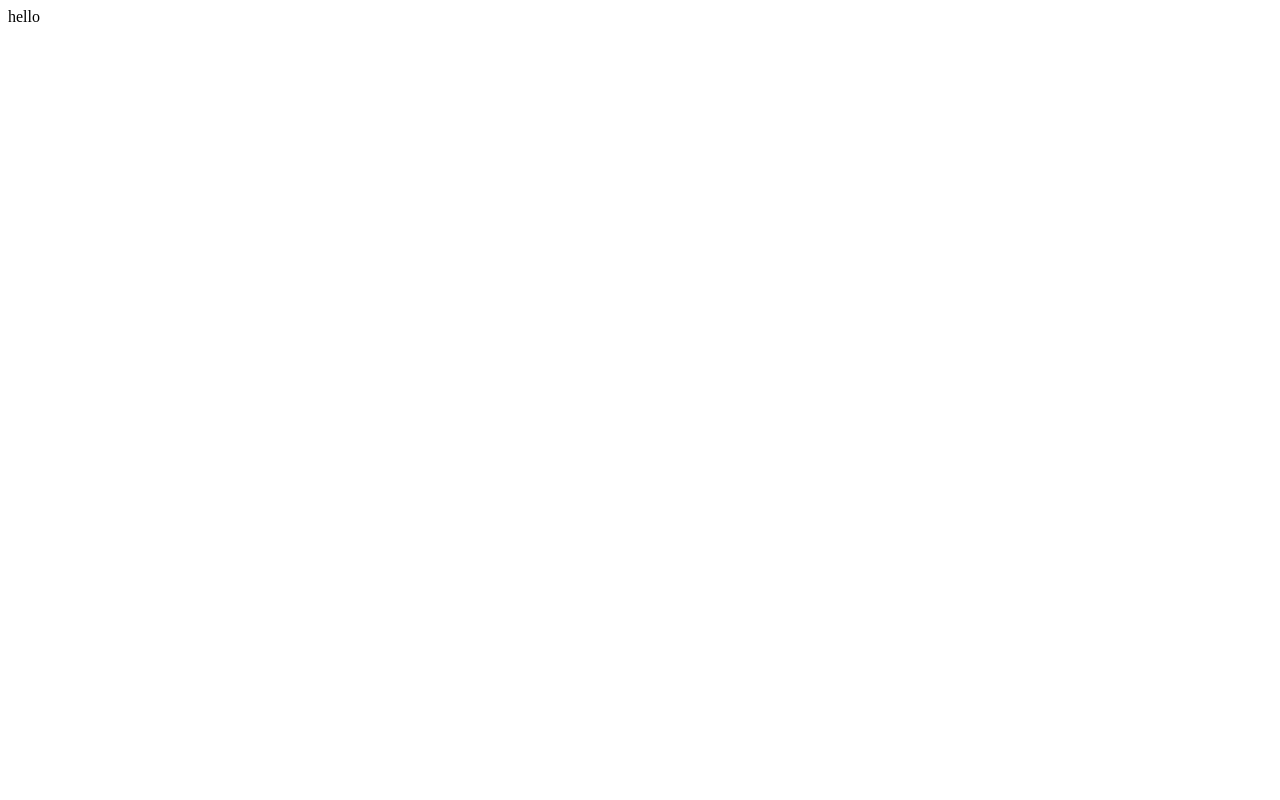
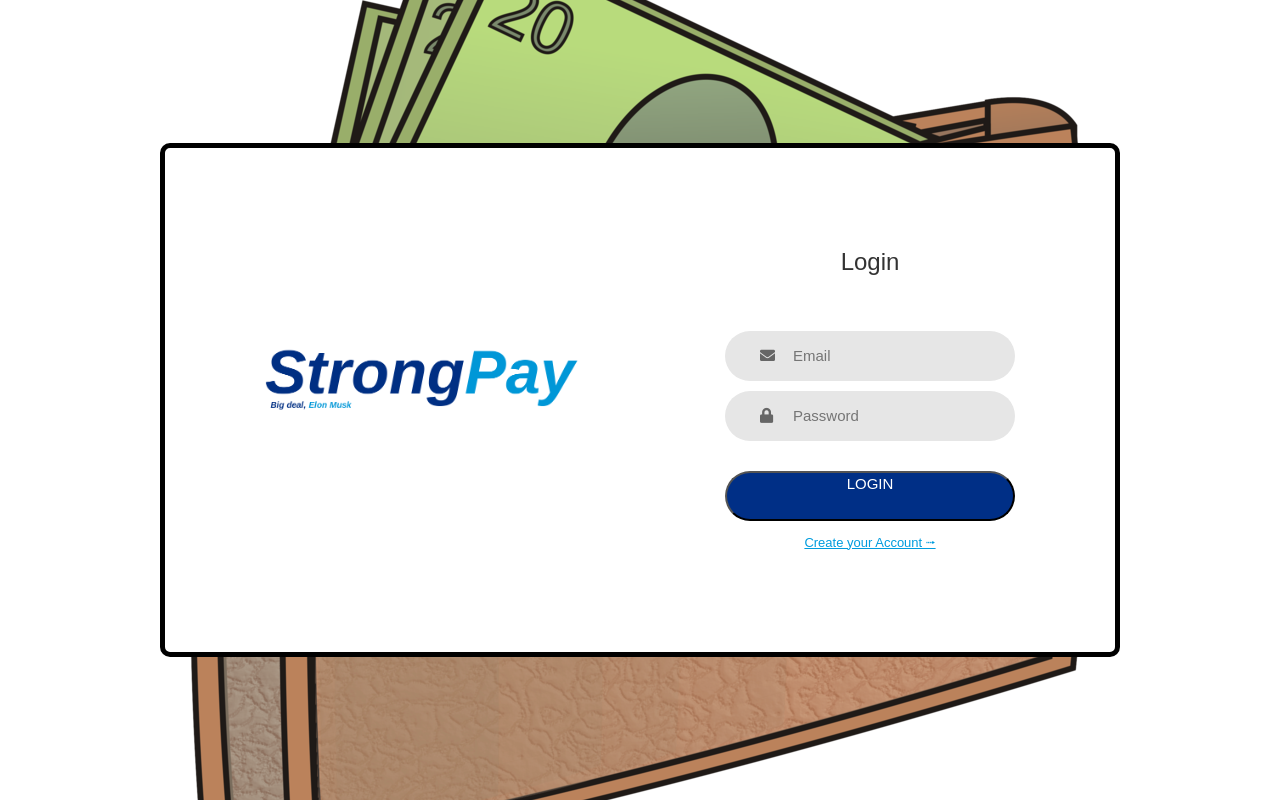
Before and after one commit to cristianovagos/stroam, a Flask app: page / in a window 1280 px wide. Before the commit the page is almost empty. Run offline with Flask 2, Linux system fonts and the light colour scheme; some libraries are stand-ins or nearby versions.

Commit message:
Start of payment gateway front-end > Adds login template > Adds css for template > Adds images necessary

```diff
--- /dev/null
+++ b/payment/payment/static/style/style.css
@@ -0,0 +1,174 @@
+
+*{
+  margin: 0px;
+  padding: 0px;
+  box-sizing: border-box;
+}
+
+.background{
+  width: 100%;
+  margin: 0 auto;
+}
+
+.container{
+  width: 100%;
+  min-height: 100vh;
+  display: -webkit-box;      /* OLD - iOS 6-, Safari 3.1-6 */
+  display: -moz-box;         /* OLD - Firefox 19- (buggy but mostly works) */
+  display: -ms-flexbox;      /* TWEENER - IE 10 */
+  display: -webkit-flex;     /* NEW - Chrome */
+  display: flex;             /* NEW, Spec - Opera 12.1, Firefox 20+ */
+  flex-wrap: wrap;
+  justify-content: center;
+  align-items: center;
+  padding: 15px;
+  background-image: url(../images/wallet.png);
+  background-repeat: no-repeat;
+  background-position: center;
+}
+
+.wrap-login{
+  width: 960px;
+  background: #fff;
+  border-radius: 10px;
+  border-style: solid;
+  border-width: 5px;
+  overflow: hidden;
+  display: -webkit-box;      /* OLD - iOS 6-, Safari 3.1-6 */
+  display: -moz-box;         /* OLD - Firefox 19- (buggy but mostly works) */
+  display: -ms-flexbox;      /* TWEENER - IE 10 */
+  display: -webkit-flex;     /* NEW - Chrome */
+  display: flex;             /* NEW, Spec - Opera 12.1, Firefox 20+ */
+  flex-wrap: wrap;
+  justify-content: space-between;
+  padding: 100px 100px 100px 100px;
+}
+
+.image-div{
+  width: 316px;
+  height: 100%;
+  line-height: 250px;
+}
+
+.image-div img {
+  max-width: 100%;
+  vertical-align: middle;
+  border-style: none;
+}
+
+.login-form{
+  width: 290px;
+}
+
+.login-title{
+  font-family: Arimo;
+  font-size: 24px;
+  color: #333333;
+  line-height: 1.2;
+  text-align: center;
+  width: 100%;
+  display: block;
+  padding-bottom: 54px;
+}
+
+.login-input{
+  position : relative;
+  width: 100%;
+  z-index: 1;
+  margin-bottom: 10px;
+}
+
+.login-input input{
+  font-family: Arimo;
+  font-size: 15px;
+  line-height: 1.5;
+  color: #666666;
+  display: block;
+  width: 100%;
+  background: #e6e6e6;
+  height: 50px;
+  border-radius: 25px;
+  padding: 0 30px 0 68px;
+  outline: none;
+  border: none;
+}
+
+.login-input span{
+  font-size: 15px;
+  display: -webkit-box;      /* OLD - iOS 6-, Safari 3.1-6 */
+  display: -moz-box;         /* OLD - Firefox 19- (buggy but mostly works) */
+  display: -ms-flexbox;      /* TWEENER - IE 10 */
+  display: -webkit-flex;     /* NEW - Chrome */
+  display: flex;             /* NEW, Spec - Opera 12.1, Firefox 20+ */
+  align-items: center;
+  position: absolute;
+  border-radius: 25px;
+  bottom: 0;
+  left: 0;
+  width: 100%;
+  height: 100%;
+  padding-left: 35px;
+  pointer-events: none;
+  color: #666666;
+}
+
+.login-button {
+  width: 100%;
+  display: -webkit-box;      /* OLD - iOS 6-, Safari 3.1-6 */
+  display: -moz-box;         /* OLD - Firefox 19- (buggy but mostly works) */
+  display: -ms-flexbox;      /* TWEENER - IE 10 */
+  display: -webkit-flex;     /* NEW - Chrome */
+  display: flex;             /* NEW, Spec - Opera 12.1, Firefox 20+ */
+  flex-wrap: wrap;
+  justify-content: center;
+  padding-top: 20px;
+}
+
+.login-button button{
+  font-family: Arimo;
+  font-size: 15px;
+  line-height: 1.5;
+  color: #fff;
+  text-transform: uppercase;
+  width: 100%;
+  height: 50px;
+  border-radius: 25px;
+  background: #002f86;
+  display: -webkit-box;      /* OLD - iOS 6-, Safari 3.1-6 */
+  display: -moz-box;         /* OLD - Firefox 19- (buggy but mostly works) */
+  display: -ms-flexbox;      /* TWEENER - IE 10 */
+  display: -webkit-flex;     /* NEW - Chrome */
+  display: flex;             /* NEW, Spec - Opera 12.1, Firefox 20+ */
+  justify-content: center;
+  align-items: centar;
+  padding: 0 25px;
+}
+
+.create-account{
+  padding-top: 12px;
+  text-align: center;
+}
+
+.create-account a{
+  font-family: Arimo;
+  font-size: 13px;
+  line-height: 1.5;
+  color: #009cde;
+}
+
+/* Responsive */
+
+@media (max-width: 845px) {
+  .wrap-login {
+    justify-content: center;
+    padding: 100px 100px 100px 100px;
+  }
+
+  .image-div{
+    line-height: 100px;
+  }
+
+  .login100-form {
+    width: 50%;
+  }
+}
--- a/payment/payment/templates/index.html
+++ b/payment/payment/templates/index.html
@@ -1 +1,47 @@
-<p> hello </p>
+<!DOCTYPE HTML>
+
+<html>
+
+<head>
+    <link rel= "stylesheet" type= "text/css" href="{{ url_for('static',filename='style/style.css') }}">
+    <link rel="stylesheet" href="https://use.fontawesome.com/releases/v5.3.1/css/all.css" integrity="sha384-mzrmE5qonljUremFsqc01SB46JvROS7bZs3IO2EmfFsd15uHvIt+Y8vEf7N7fWAU" crossorigin="anonymous">
+</head>
+
+<body>
+    <div class="background">
+        <div class="container">
+            <div class="wrap-login">
+
+                <div class="image-div">
+                    <img src="{{ url_for('static',filename='images/logo-musk.png') }}" alt="StrongPay"/>
+                </div>
+
+                <form class="login-form">
+                    <span class="login-title"> Login </span>
+
+                    <div class="login-input">
+                        <input type="text" name="email" placeholder="Email" />
+                        <span> <i class="fa fa-envelope" aria-hidden="true"></i> </span>
+                    </div>
+
+                    <div class="login-input">
+                        <input type="password" name="pass" placeholder="Password" />
+                        <span> <i class="fa fa-lock" aria-hidden="true"></i> </span>
+                    </div>
+
+                    <div class="login-button">
+                        <button>Login</button>
+                    </div>
+
+                    <div class="create-account">
+                        <a href="#" >Create your Account ⭬</a>
+                    </div>
+
+                </form>
+
+            </div>
+        </div>
+    </div>
+</body>
+
+</html>
```
Also changed, not shown: payment/payment/static/images/logo-musk.png (added), payment/payment/static/images/logo.png (added), payment/payment/static/images/wallet.jpg (added), payment/payment/static/images/wallet.png (added).
